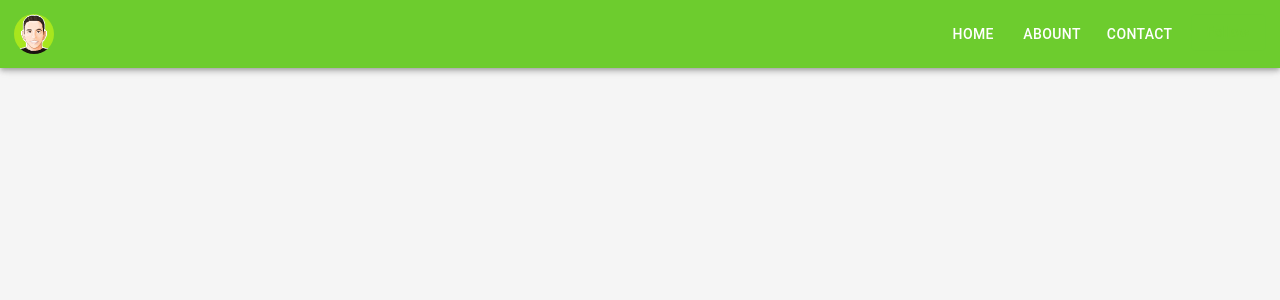
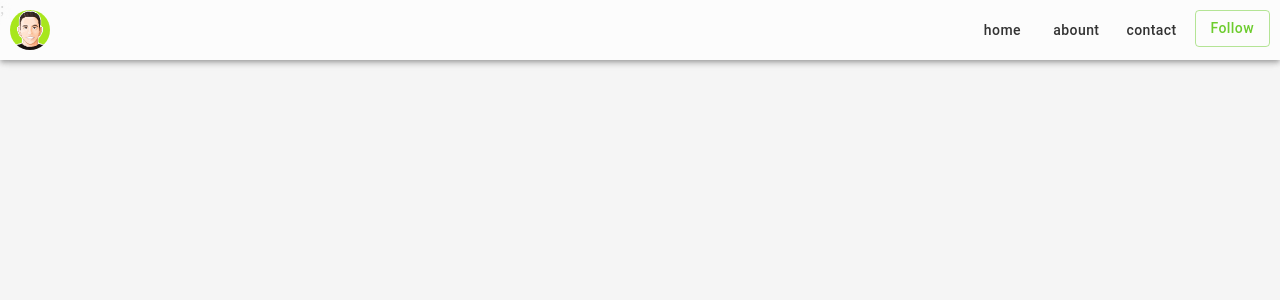
Before and after one commit to Elias-Ferro/portifolio, a React (Vite) app: page / in a window 1280 px wide. Shown: the top 300 px of the page. Built offline with nearby package versions, Linux system fonts and the light colour scheme.

Commit message:
ajuste no estilo do componente cabeçalho

```diff
--- a/src/components/Header.jsx
+++ b/src/components/Header.jsx
@@ -1,5 +1,6 @@
 import { AppBar, Avatar, Box, Button, Stack } from "@mui/material";
 import DropOptionButton from "./base/DropOptionButton";
+import { theme } from "../style/theme";
 
 const links = [
   { label: "Linkedin", link: "https://www.linkedin.com/in/elias-ferro-dev/" },
@@ -10,13 +11,27 @@ const links = [
 const Header = ({ urlAvatarImage, listButtons }) => {
   return (
     <Box sx={{ flexGrow: 1 }}>
-      <AppBar sx={{ padding: "14px" }}>
+      <AppBar
+        sx={{
+          padding: "10px",
+          // backgroundColor: theme.palette.background.default,
+          backgroundColor: "rgba(255, 255, 255, 0.7)",
+          backdropFilter: "blur(10px)",
+        }}
+      >
         <Stack direction={"row"} justifyContent={"space-between"}>
           <Avatar alt="profile-pixel-art" src={urlAvatarImage} />
           <Stack direction={"row"} gap={"10px"}>
             {listButtons.map((button, index) => {
               return (
-                <Button key={index} variant="text" sx={{ color: "#fff" }}>
+                <Button
+                  key={index}
+                  variant="text"
+                  sx={{
+                    color: theme.palette.text.primary,
+                    textTransform: "none",
+                  }}
+                >
                   {button.label}
                 </Button>
               );
```
